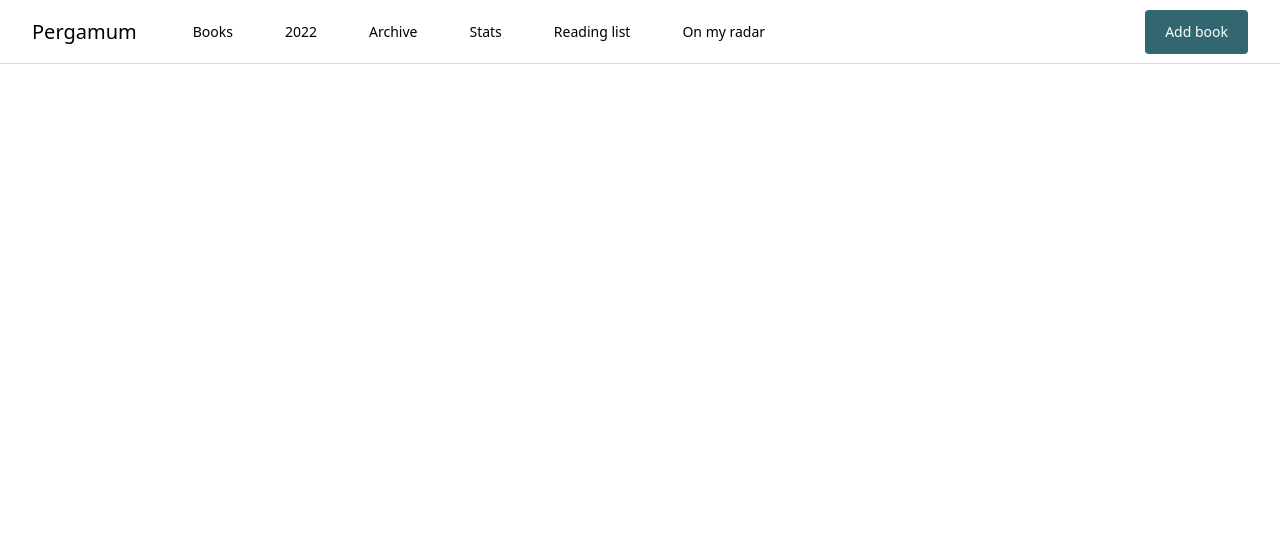
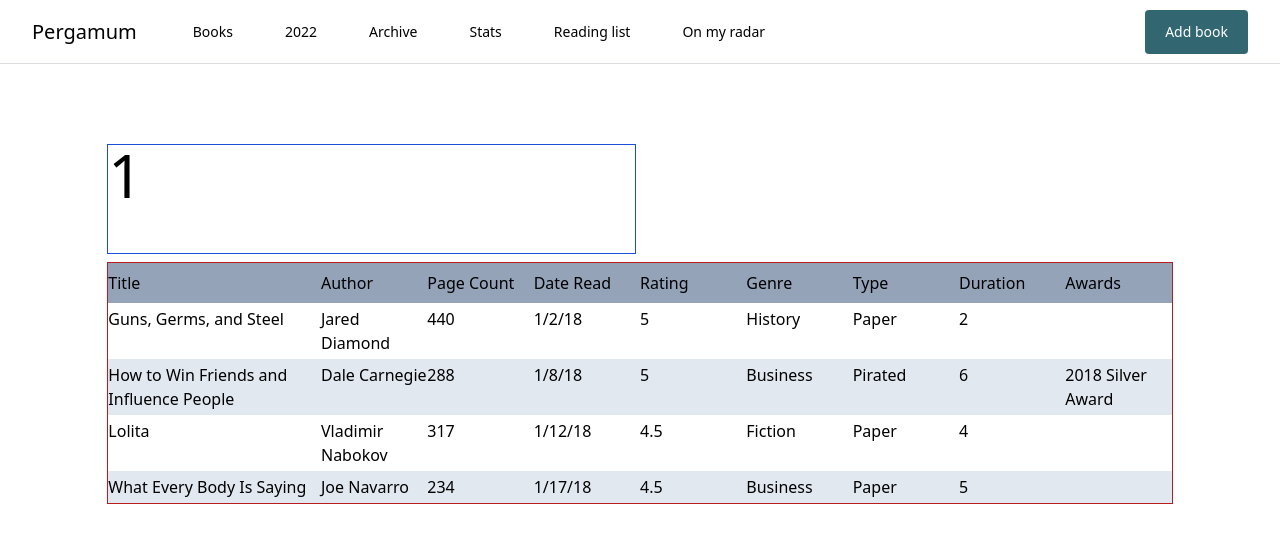
Before and after one commit to jffryan/pergamum, a Vue app: page /shelf/1 in a window 1280 px wide. Shown: the top 542 px of the page. Built offline with nearby package versions, Linux system fonts and the light colour scheme.

Commit message:
dynamic route matching for years + shelf logic

```diff
--- a/src/components/books/BookTable.vue
+++ b/src/components/books/BookTable.vue
@@ -2,31 +2,31 @@
   <section>
     <div class="grid grid-cols-10">
       <div class="col-span-2">
-        <p>Guns, Germs, and Steel</p>
+        <p>{{ title }}</p>
       </div>
       <div>
-        <p>Jared Diamond</p>
+        <p>{{ author }}</p>
       </div>
       <div>
-        <p>440</p>
+        <p>{{ pageCount }}</p>
       </div>
       <div>
-        <p>1/2/18</p>
+        <p>{{ dateRead }}</p>
       </div>
       <div>
-        <p>5</p>
+        <p>{{ rating }}</p>
       </div>
       <div>
-        <p>History</p>
+        <p>{{ genre }}</p>
       </div>
       <div>
-        <p>PAPER</p>
+        <p>{{ bookType }}</p>
       </div>
       <div>
-        <p>2</p>
+        <p>{{ duration }}</p>
       </div>
       <div>
-        <p></p>
+        <p>{{ awards }}</p>
       </div>
     </div>
   </section>
@@ -37,5 +37,48 @@
 // @todo: Make books a class/object to store as data?
 export default {
   name: "BookTable",
+  props: {
+    bookDetails: {
+      type: Object,
+      default() {
+        return {
+          title: "Title",
+          author: "Author",
+          pageCount: 0,
+          dateRead: "1/1/18",
+          rating: 1,
+          genre: "Book",
+          bookType: "Paper",
+          duration: 1,
+          awards: null,
+        };
+      },
+    },
+  },
+  data() {
+    const that = this;
+    const {
+      title,
+      author,
+      pageCount,
+      dateRead,
+      rating,
+      genre,
+      bookType,
+      duration,
+      awards,
+    } = that.bookDetails;
+    return {
+      title,
+      author,
+      pageCount,
+      dateRead,
+      rating,
+      genre,
+      bookType,
+      duration,
+      awards,
+    };
+  },
 };
 </script>
--- a/src/components/navigation/MainNav.vue
+++ b/src/components/navigation/MainNav.vue
@@ -60,7 +60,7 @@ export default {
         },
         {
           text: "2022",
-          path: "/2022",
+          path: "/shelf/2022",
         },
         {
           text: "Archive",
--- a/src/components/shelves/ShelfTable.vue
+++ b/src/components/shelves/ShelfTable.vue
@@ -1,6 +1,6 @@
 <template>
   <section>
-    <div class="grid grid-cols-10 bg-slate-400 mb-2">
+    <div class="grid grid-cols-10 bg-slate-400 py-2">
       <div class="col-span-2">
         <p>Title</p>
       </div>
@@ -20,7 +20,7 @@
         <p>Genre</p>
       </div>
       <div>
-        <p>Status</p>
+        <p>Type</p>
       </div>
       <div>
         <p>Duration</p>
@@ -29,16 +29,34 @@
         <p>Awards</p>
       </div>
     </div>
-    <book-table />
+    <div v-for="(book, i) in currentShelf" :key="book.id">
+      <book-table
+        v-if="i % 2 === 0"
+        :book-details="currentShelf[i]"
+        class="py-1"
+      />
+      <book-table
+        v-else
+        :book-details="currentShelf[i]"
+        class="bg-slate-200 py-1"
+      />
+    </div>
   </section>
 </template>
 
 <script>
+// @TODO: Make this agnostic to a specific object for its data
+import books2018 from "@/development/books2018";
 import BookTable from "@/components/books/BookTable.vue";
 export default {
   name: "ShelfTable",
   components: {
     BookTable,
   },
+  data() {
+    return {
+      currentShelf: books2018,
+    };
+  },
 };
 </script>
--- /dev/null
+++ b/src/development/books2018.js
@@ -0,0 +1,55 @@
+// @Todo: Turn date into an object, turn genre into an object, turn awards into something different, auto-generate ID
+// @Todo: Look more into Classes and decide if this or books should be something totally different (a class)
+// @Todo: Store this in a database
+const books2018 = [
+  {
+    title: "Guns, Germs, and Steel",
+    author: "Jared Diamond",
+    pageCount: 440,
+    dateRead: "1/2/18",
+    rating: 5,
+    genre: "History",
+    bookType: "Paper",
+    duration: 2,
+    awards: null,
+    id: 1,
+  },
+  {
+    title: "How to Win Friends and Influence People",
+    author: "Dale Carnegie",
+    pageCount: 288,
+    dateRead: "1/8/18",
+    rating: 5,
+    genre: "Business",
+    bookType: "Pirated",
+    duration: 6,
+    awards: "2018 Silver Award",
+    id: 2,
+  },
+  {
+    title: "Lolita",
+    author: "Vladimir Nabokov",
+    pageCount: 317,
+    dateRead: "1/12/18",
+    rating: 4.5,
+    genre: "Fiction",
+    bookType: "Paper",
+    duration: 4,
+    awards: null,
+    id: 3,
+  },
+  {
+    title: "What Every Body Is Saying",
+    author: "Joe Navarro",
+    pageCount: 234,
+    dateRead: "1/17/18",
+    rating: 4.5,
+    genre: "Business",
+    bookType: "Paper",
+    duration: 5,
+    awards: null,
+    id: 4,
+  },
+];
+
+export default books2018;
--- a/src/router/index.js
+++ b/src/router/index.js
@@ -25,7 +25,7 @@ const routes = [
     component: BooksView,
   },
   {
-    path: "/2022",
+    path: "/shelf/:year",
     name: "year",
     component: YearView,
   },
--- a/src/views/YearView.vue
+++ b/src/views/YearView.vue
@@ -10,7 +10,7 @@
 </template>
 
 <script>
-// @todo: Make this page dynamic based off url/year, and make this page use programmatic navigation
+// @Todo: Make this page have dynamic imports to pull the proper shelf table data
 import ShelfTable from "@/components/shelves/ShelfTable.vue";
 
 export default {
@@ -19,8 +19,9 @@ export default {
     ShelfTable,
   },
   data() {
+    const that = this;
     return {
-      yearInView: 2022,
+      yearInView: that.$route.params.year,
     };
   },
 };
```
Also changed, not shown: src/views/HomeView.vue (+5 -5 lines).
